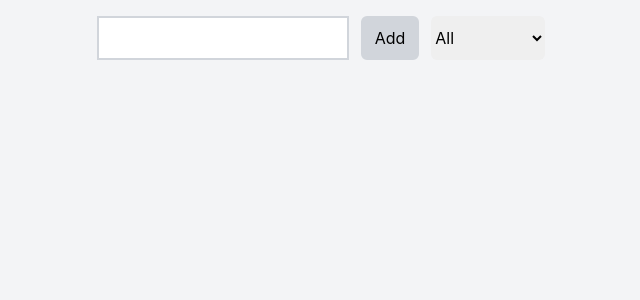
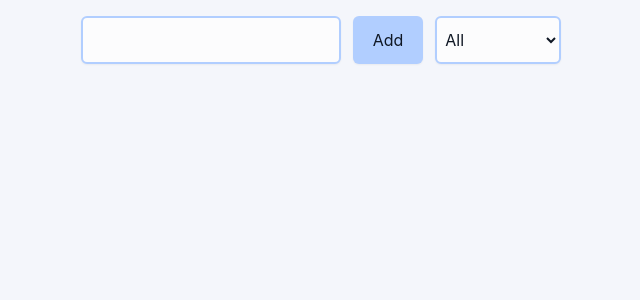
Before and after one commit to tymowskyy/react-to-do, a React (Create React App) app: page / in a window 1280 px wide. Shown: the top 300 px of the page, without its empty margins (319-959 px from the left). Built offline with nearby package versions, Linux system fonts and the light colour scheme.

Commit message:
feat: Created tailwind theme for colors

```diff
--- a/src/App.js
+++ b/src/App.js
@@ -53,7 +53,7 @@ function App() {
   }
 
   return (
-    <div className="flex flex-col min-h-screen bg-gray-100">
+    <div className="flex flex-col min-h-screen bg-background text-text">
     <Form addTask={addTask} filter={filter} setFilter={setFilter}></Form>
     <TaskList tasks={filteredTasks} toggleCompleteTask={toggleCompleteTask} deleteTask={deleteTask} />
     </div>
--- a/src/components/Form.js
+++ b/src/components/Form.js
@@ -6,16 +6,19 @@ const Form = ({ addTask, filter, setFilter }) => {
 
   return (
     <div className="flex justify-center mt-4 gap-3">
-      <input className="border-2 border-gray-300 hover:border-gray-900"
+      <input className="border-2 bg-background-light border-primary rounded-md px-1
+      shadow-sm hover:shadow-md transition duration-200"
       value={inputText} onChange={event => setInputText(event.target.value)} type="text"></input>
-      <button className="bg-gray-300 px-3 py-2 rounded-md border-2 border-gray-300 hover:border-gray-900 hover:bg-gray-100 cursor-pointer"
+      <button className="bg-primary px-5 py-3 rounded-md cursor-pointer
+      shadow-sm hover:shadow-md transition duration-200"
       onClick={() => {
         if (inputText) {
           addTask(inputText);
           setInputText("");
         }
       }}>Add</button>
-      <select className="rounded-md"
+      <select className="rounded-md bg-background-light border-2 border-primary px-1
+      shadow-sm hover:shadow-md transition duration-200"
       defaultValue={filter} onChange={event => setFilter(event.target.value)}>
         <option value='all'>All</option>
         <option value='completed'>Completed</option>
--- a/tailwind.config.js
+++ b/tailwind.config.js
@@ -4,7 +4,17 @@ module.exports = {
     "./src/**/*.{js,jsx,ts,tsx}",
   ],
   theme: {
-    extend: {},
+    extend: {
+      colors: {
+        'text': '#0f1724',
+        'background': '#f4f6fb',
+        'background-light': '#fcfcfd',
+        'background-dark': '#eef1f9',
+        'primary': '#b1ceff',
+        'secondary': '#bac9e3',
+        'accent': '#3c5d96',
+      }
+    },
   },
   plugins: [],
 }
```
